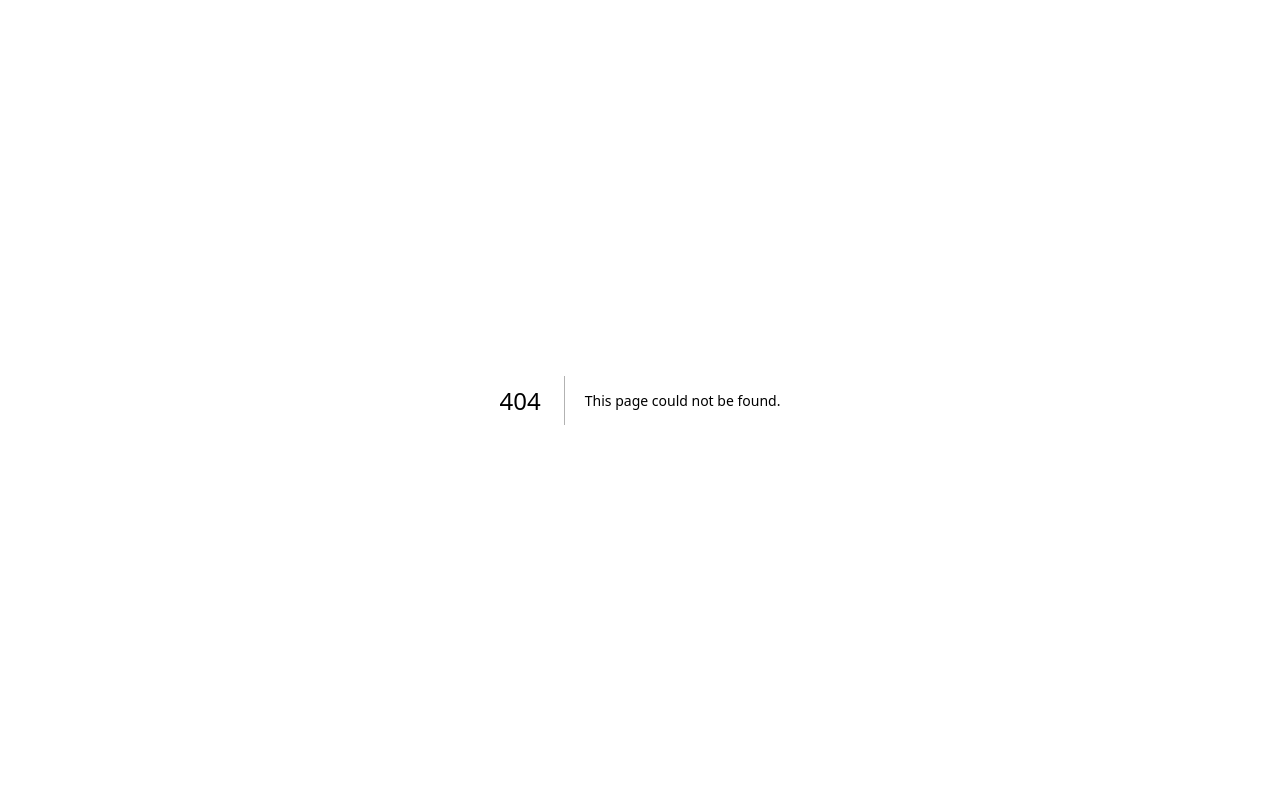
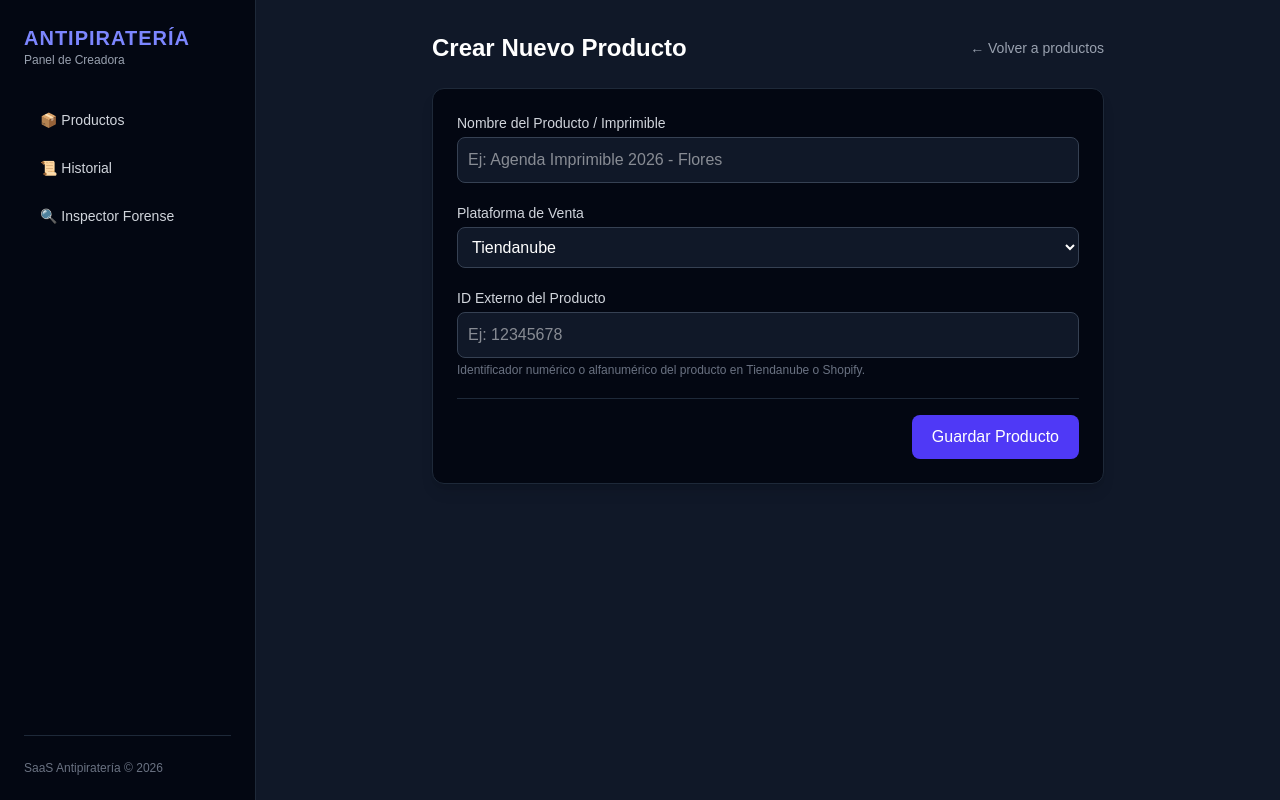
Before and after one commit to gustavo-proyectosweb/saas-antipirateria, a Next.js app: page /dashboard/products/new in a window 1280 px wide. Before the commit this address had no page. Built offline with nearby package versions, Linux system fonts and the light colour scheme.

Commit message:
feat: formulario y server action para alta de productos con validacion Zod

```diff
--- a/package.json
+++ b/package.json
@@ -17,7 +17,8 @@
     "next": "16.3.5",
     "pdf-lib": "^1.17.1",
     "react": "19.2.8",
-    "react-dom": "19.2.8"
+    "react-dom": "19.2.8",
+    "zod": "^4.6.5"
   },
   "devDependencies": {
     "@tailwindcss/postcss": "^4",
--- /dev/null
+++ b/src/app/dashboard/products/actions.ts
@@ -0,0 +1,73 @@
+'use server'
+
+import { createClient } from '@/lib/supabase/server' // O la ubicación de tu helper de Supabase server
+import { redirect } from 'next/navigation'
+import { z } from 'zod'
+
+// Esquema de validación con Zod
+const createProductSchema = z.object({
+  name: z.string().min(2, 'El nombre debe tener al menos 2 caracteres'),
+  platform: z.enum(['tiendanube', 'shopify']),
+  externalId: z.string().min(1, 'El ID externo de la plataforma es obligatorio'),
+})
+
+export async function createProduct(prevState: any, formData: FormData) {
+  // 1. Extraer datos del FormData
+  const rawData = {
+    name: formData.get('name'),
+    platform: formData.get('platform'),
+    externalId: formData.get('externalId'),
+  }
+
+  // 2. Validar campos con Zod
+  const validated = createProductSchema.safeParse(rawData)
+
+  if (!validated.success) {
+    return {
+      errors: validated.error.flatten().fieldErrors,
+      message: 'Error de validación en los campos.',
+    }
+  }
+
+  const { name, platform, externalId } = validated.data
+
+  // 3. Crear cliente de Supabase autenticado
+  const supabase = await createClient()
+
+  // Obtener el usuario autenticado actual
+  const {
+    data: { user },
+    error: userError,
+  } = await supabase.auth.getUser()
+
+  if (userError || !user) {
+    return { message: 'No estás autenticado para realizar esta acción.' }
+  }
+
+  // 4. Buscar el id del registro en public.creators correspondiente al usuario
+  const { data: creator, error: creatorError } = await supabase
+    .from('creators')
+    .select('id')
+    .eq('user_id', user.id)
+    .single()
+
+  if (creatorError || !creator) {
+    return { message: 'No se encontró el perfil de creadora asignado.' }
+  }
+
+  // 5. Insertar en la tabla products (RLS asegura la propiedad)
+  const { error: insertError } = await supabase.from('products').insert({
+    creator_id: creator.id,
+    name,
+    platform,
+    external_id: externalId,
+  })
+
+  if (insertError) {
+    console.error('Error insertando producto:', insertError.message)
+    return { message: `Error al guardar en la base de datos: ${insertError.message}` }
+  }
+
+  // Redirigir al listado de productos tras el éxito
+  redirect('/dashboard/products')
+}
--- /dev/null
+++ b/src/app/dashboard/products/new/page.tsx
@@ -0,0 +1,104 @@
+'use client'
+
+import { useActionState } from 'react'
+import { createProduct } from '../actions'
+import Link from 'next/link'
+
+const initialState = {
+  message: '',
+  errors: {},
+}
+
+export default function NewProductPage() {
+  const [state, formAction] = useActionState(createProduct, initialState)
+
+  return (
+    <div className="max-w-2xl mx-auto">
+      <div className="mb-6 flex items-center justify-between">
+        <h1 className="text-2xl font-bold text-white">Crear Nuevo Producto</h1>
+        <Link
+          href="/dashboard/products"
+          className="text-sm text-gray-400 hover:text-white transition"
+        >
+          ← Volver a productos
+        </Link>
+      </div>
+
+      <div className="bg-gray-950 border border-gray-800 rounded-xl p-6 shadow-lg">
+        {state?.message && (
+          <div className="mb-4 p-3 bg-red-900/40 border border-red-500/50 rounded text-red-200 text-sm">
+            {state.message}
+          </div>
+        )}
+
+        <form action={formAction} className="space-y-5">
+          {/* Nombre del Producto */}
+          <div>
+            <label className="block text-sm font-medium text-gray-300 mb-1">
+              Nombre del Producto / Imprimible
+            </label>
+            <input
+              type="text"
+              name="name"
+              placeholder="Ej: Agenda Imprimible 2026 - Flores"
+              required
+              className="w-full bg-gray-900 border border-gray-700 rounded-lg p-2.5 text-white focus:outline-none focus:ring-2 focus:ring-indigo-500"
+            />
+            {state?.errors?.name && (
+              <p className="mt-1 text-xs text-red-400">{state.errors.name[0]}</p>
+            )}
+          </div>
+
+          {/* Selección de Plataforma */}
+          <div>
+            <label className="block text-sm font-medium text-gray-300 mb-1">
+              Plataforma de Venta
+            </label>
+            <select
+              name="platform"
+              required
+              defaultValue="tiendanube"
+              className="w-full bg-gray-900 border border-gray-700 rounded-lg p-2.5 text-white focus:outline-none focus:ring-2 focus:ring-indigo-500"
+            >
+              <option value="tiendanube">Tiendanube</option>
+              <option value="shopify">Shopify</option>
+            </select>
+            {state?.errors?.platform && (
+              <p className="mt-1 text-xs text-red-400">{state.errors.platform[0]}</p>
+            )}
+          </div>
+
+          {/* ID de Producto Externo */}
+          <div>
+            <label className="block text-sm font-medium text-gray-300 mb-1">
+              ID Externo del Producto
+            </label>
+            <input
+              type="text"
+              name="externalId"
+              placeholder="Ej: 12345678"
+              required
+              className="w-full bg-gray-900 border border-gray-700 rounded-lg p-2.5 text-white focus:outline-none focus:ring-2 focus:ring-indigo-500"
+            />
+            <p className="text-xs text-gray-500 mt-1">
+              Identificador numérico o alfanumérico del producto en Tiendanube o Shopify.
+            </p>
+            {state?.errors?.externalId && (
+              <p className="mt-1 text-xs text-red-400">{state.errors.externalId[0]}</p>
+            )}
+          </div>
+
+          {/* Botón Guardar */}
+          <div className="pt-4 border-t border-gray-800 flex justify-end">
+            <button
+              type="submit"
+              className="bg-indigo-600 hover:bg-indigo-700 text-white font-medium px-5 py-2.5 rounded-lg transition"
+            >
+              Guardar Producto
+            </button>
+          </div>
+        </form>
+      </div>
+    </div>
+  )
+}
--- /dev/null
+++ b/src/app/dashboard/products/page.tsx
@@ -0,0 +1,21 @@
+import Link from 'next/link'
+
+export default function ProductsPage() {
+  return (
+    <div>
+      <div className="flex justify-between items-center mb-6">
+        <h1 className="text-2xl font-bold">Mis Productos</h1>
+        <Link
+          href="/dashboard/products/new"
+          className="bg-indigo-600 hover:bg-indigo-700 text-white font-medium px-4 py-2 rounded-lg text-sm transition"
+        >
+          + Nuevo Producto
+        </Link>
+      </div>
+
+      <div className="bg-gray-950 border border-gray-800 rounded-xl p-6 text-center text-gray-400">
+        Producto creado exitosamente. ¡Aquí listaremos todos tus productos mañana!
+      </div>
+    </div>
+  )
+}
```
Also changed, not shown: 1 other file (tests, documents, lock files or other folders).
